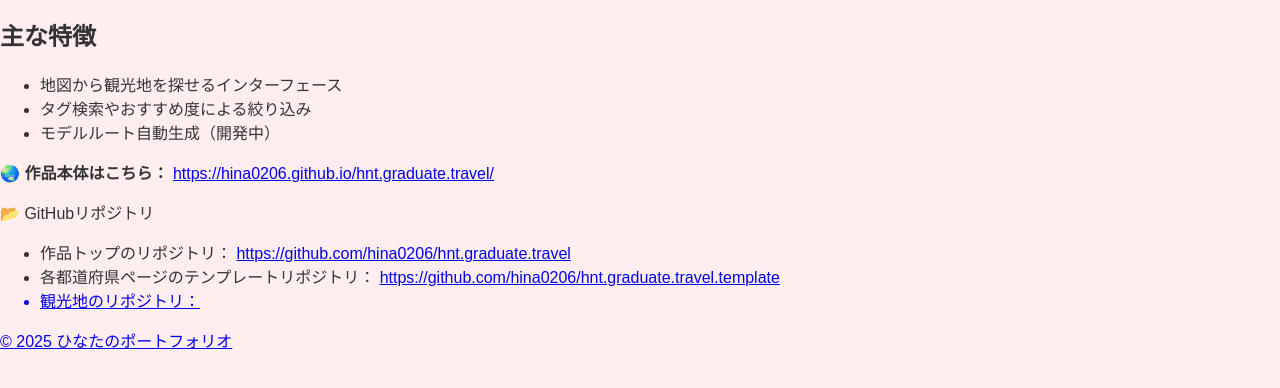
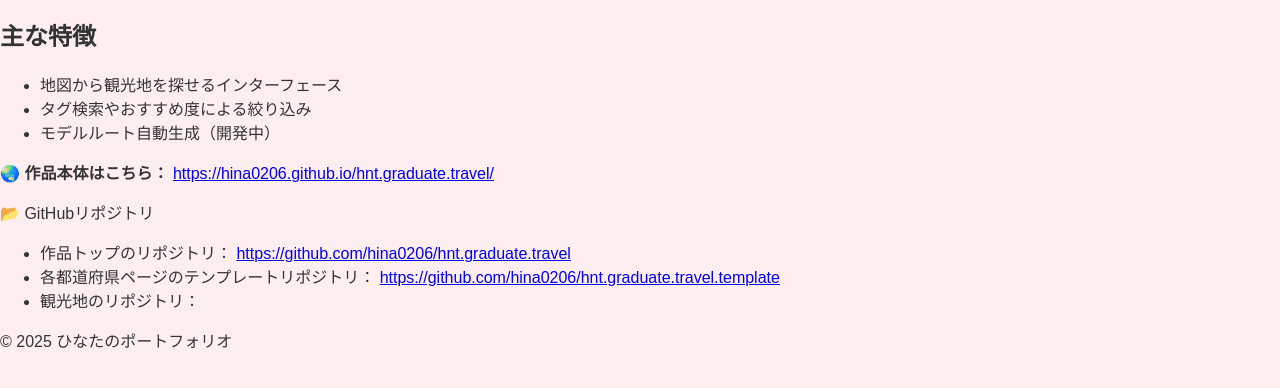
Before and after one commit to hina0206/hnt.graduate, a plain HTML site: page travel/japan.html in a window 1280 px wide. Shown: the part 220-608 px from the top of the page. Drawn offline with Linux system fonts and the light colour scheme.

Commit message:
Update japan.html

```diff
--- a/travel/japan.html
+++ b/travel/japan.html
@@ -49,7 +49,9 @@
   </li>
   <li>各都道府県ページのテンプレートリポジトリ：
     <a href="https://github.com/hina0206/hnt.graduate.travel.template" target="_blank">
-    https://github.com/hina0206/hnt.graduate.travel.template</li>
+    https://github.com/hina0206/hnt.graduate.travel.template
+    </a>
+  </li>
   <li>観光地のリポジトリ：</li>
   </ul>
 </p>
```
